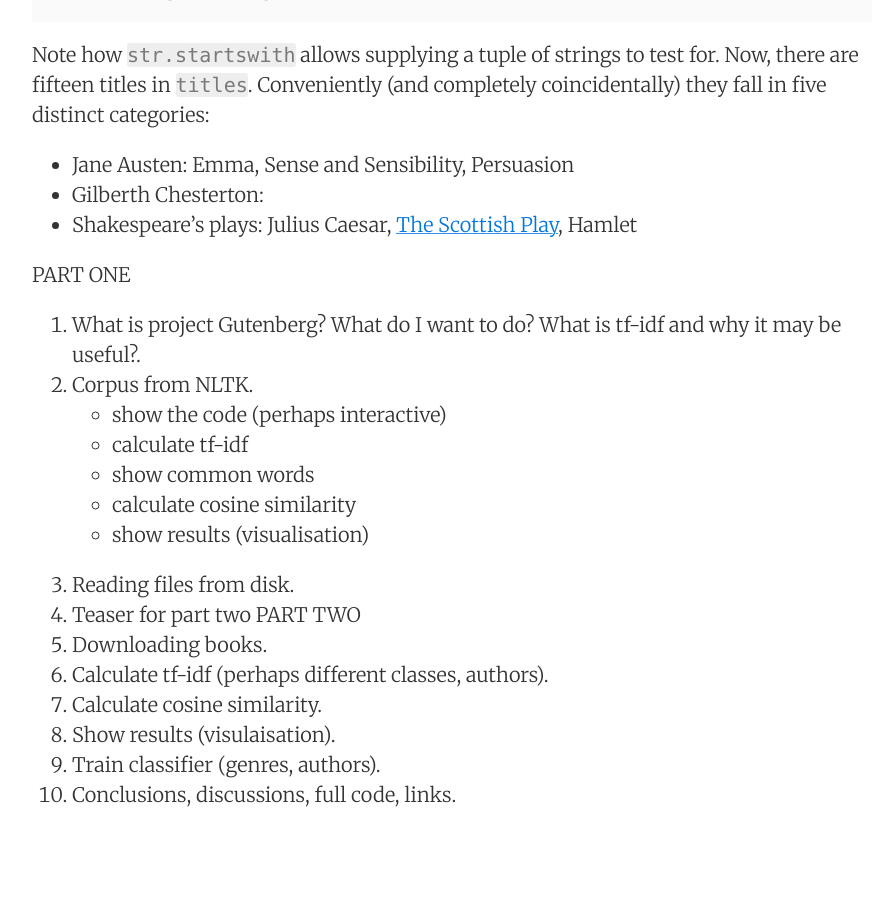
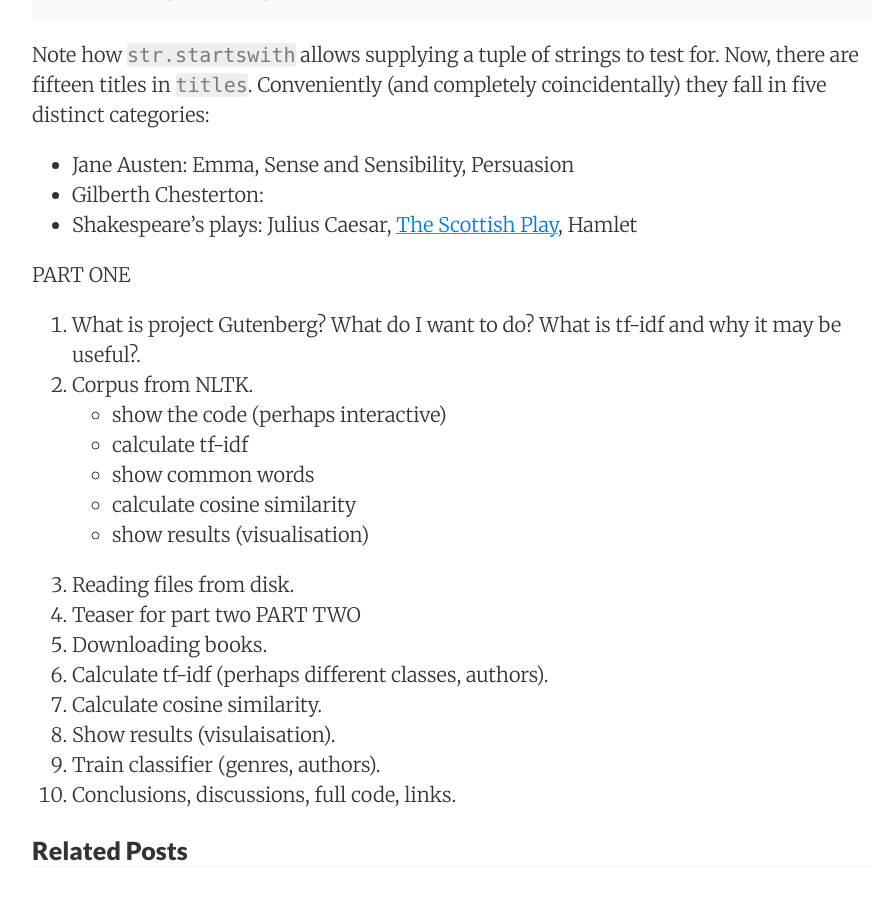
Before and after one commit to sbdzdz/sebastiandziadzio.github.io, a Jekyll site: the page built from _posts/2017-05-01-fun-with-books.md, in a window 1280 px wide and 900 px high, scrolled down 1082 px. Shown: the whole window, without its empty margins (188-1077 px from the left). Built offline with Jekyll 4.4.1, drawn with Linux system fonts in a browser that asks for light colours; nearby versions of some CDN libraries; before the commit the page ends 1932 px from its top, so only the background shows below that.

Commit message:
Show related posts, enable post thumbnail

```diff
--- a/_config.yml
+++ b/_config.yml
@@ -18,7 +18,7 @@
 
 # Optional features
 animated:             false
-show_related_posts:   false
+show_related_posts:   true
 show_post_footers:    false
 show_social_icons:    true
 ajaxify_contact_form: false
@@ -26,7 +26,7 @@
 extended_fonts: false
 enable_anchorjs: false
 # Preview image for social media aka og:image and twitter:image
-post_preview_image: false
+post_preview_image: true
 
 # Facebook Page integration
 # (for instant articles and other stuff)
```
